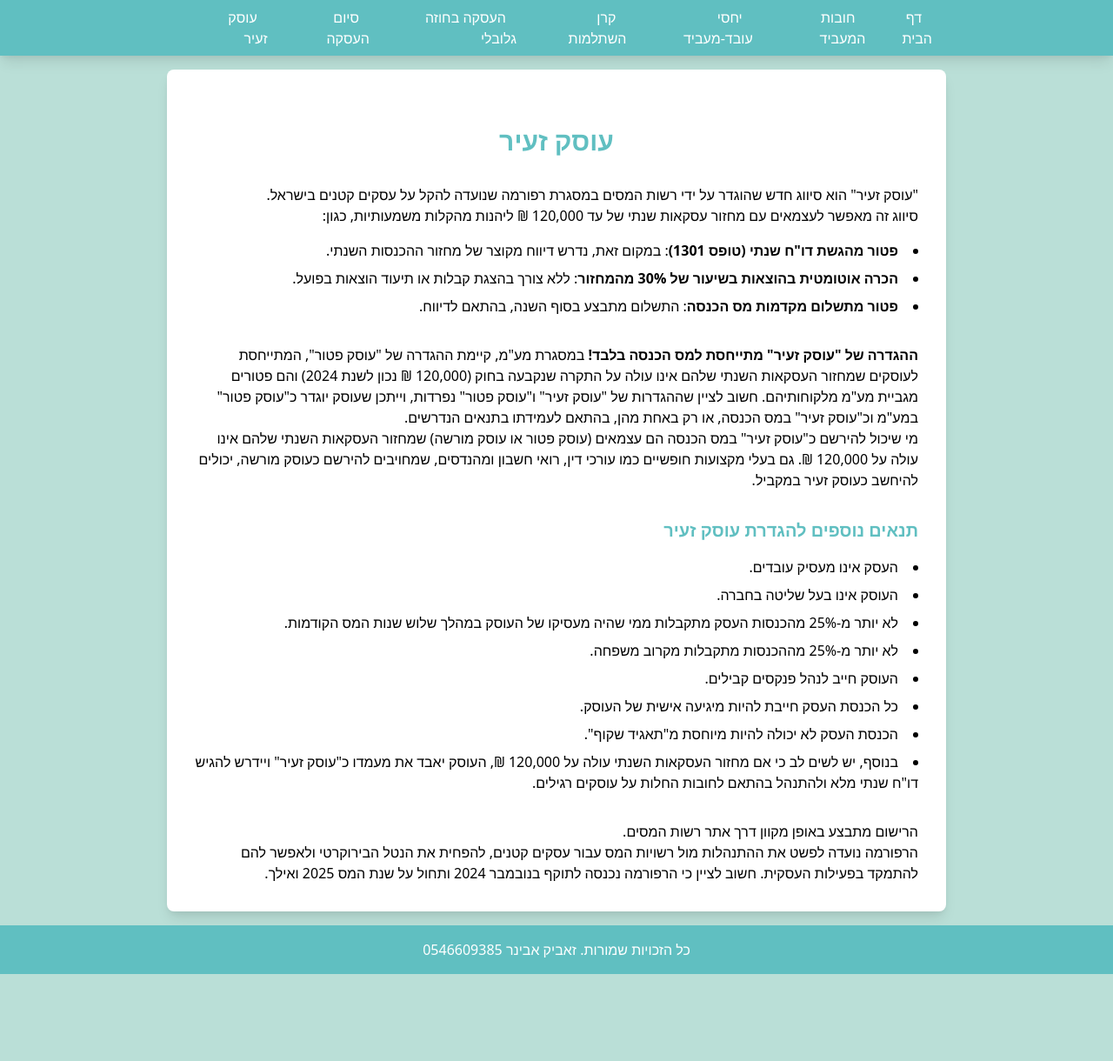
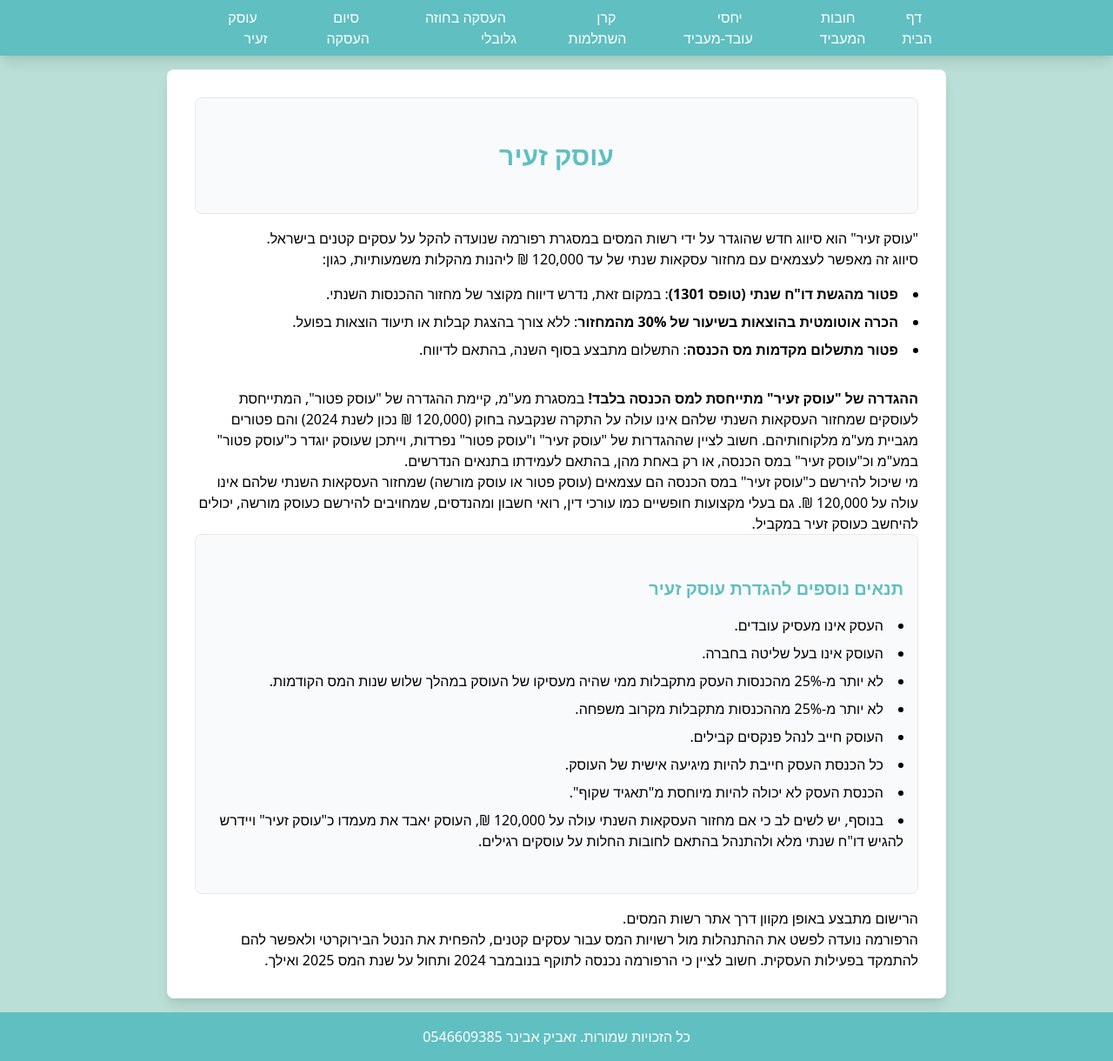
Before and after one commit to Zevik/Atsmai, a Next.js app: page /small-business in a window 1280 px wide. Shown: the whole page at 87% size. Before the commit the page ends 1120 px from the top, so only its background shows below. Built offline with nearby package versions, Linux system fonts and the light colour scheme.

Commit message:
Style 'עוסק זעיר' page with boxed text regions

```diff
--- a/pages/small-business.js
+++ b/pages/small-business.js
@@ -4,7 +4,9 @@ const SmallBusiness = () => {
   return (
     <div className="min-h-screen bg-secondary/20 overflow-x-hidden p-4">
       <div className="w-full max-w-4xl mx-auto bg-white p-4 md:p-8 rounded-lg shadow-lg overflow-hidden">
+        <div className="border p-4 mb-4 rounded-lg bg-gray-50">
           <h1 className="text-3xl font-bold mb-8 text-primary text-center mt-8">עוסק זעיר</h1>
+        </div>
         <p>"עוסק זעיר" הוא סיווג חדש שהוגדר על ידי רשות המסים במסגרת רפורמה שנועדה להקל על עסקים קטנים בישראל.</p>
         <p>סיווג זה מאפשר לעצמאים עם מחזור עסקאות שנתי של עד 120,000 ₪ ליהנות מהקלות משמעותיות, כגון:</p>
         <ul className="list-disc list-inside mb-8 mt-4">
@@ -15,6 +17,7 @@ const SmallBusiness = () => {
         <p><strong>ההגדרה של "עוסק זעיר" מתייחסת למס הכנסה בלבד!</strong> במסגרת מע"מ, קיימת ההגדרה של "עוסק פטור", המתייחסת לעוסקים שמחזור העסקאות השנתי שלהם אינו עולה על התקרה שנקבעה בחוק (120,000 ₪ נכון לשנת 2024) והם פטורים מגביית מע"מ מלקוחותיהם. חשוב לציין שההגדרות של "עוסק זעיר" ו"עוסק פטור" נפרדות, וייתכן שעוסק יוגדר כ"עוסק פטור" במע"מ וכ"עוסק זעיר" במס הכנסה, או רק באחת מהן, בהתאם לעמידתו בתנאים הנדרשים.</p>
         <p>מי שיכול להירשם כ"עוסק זעיר" במס הכנסה הם עצמאים (עוסק פטור או עוסק מורשה) שמחזור העסקאות השנתי שלהם אינו עולה על 120,000 ₪. גם בעלי מקצועות חופשיים כמו עורכי דין, רואי חשבון ומהנדסים, שמחויבים להירשם כעוסק מורשה, יכולים להיחשב כעוסק זעיר במקביל.</p>
 
+        <div className="border p-4 mb-4 rounded-lg bg-gray-50">
           <h2 className="text-xl font-semibold mb-4 text-primary mt-8">תנאים נוספים להגדרת עוסק זעיר</h2>
           <ul className="list-disc list-inside mb-8">
             <li>העסק אינו מעסיק עובדים.</li>
@@ -26,6 +29,7 @@ const SmallBusiness = () => {
             <li>הכנסת העסק לא יכולה להיות מיוחסת מ"תאגיד שקוף".</li>
             <li>בנוסף, יש לשים לב כי אם מחזור העסקאות השנתי עולה על 120,000 ₪, העוסק יאבד את מעמדו כ"עוסק זעיר" ויידרש להגיש דו"ח שנתי מלא ולהתנהל בהתאם לחובות החלות על עוסקים רגילים.</li>
           </ul>
+        </div>
         <p>הרישום מתבצע באופן מקוון דרך אתר רשות המסים.</p>
         <p>הרפורמה נועדה לפשט את ההתנהלות מול רשויות המס עבור עסקים קטנים, להפחית את הנטל הבירוקרטי ולאפשר להם להתמקד בפעילות העסקית. חשוב לציין כי הרפורמה נכנסה לתוקף בנובמבר 2024 ותחול על שנת המס 2025 ואילך.</p>
       </div>
```
Lines whose indentation alone changed are shown as unchanged.
